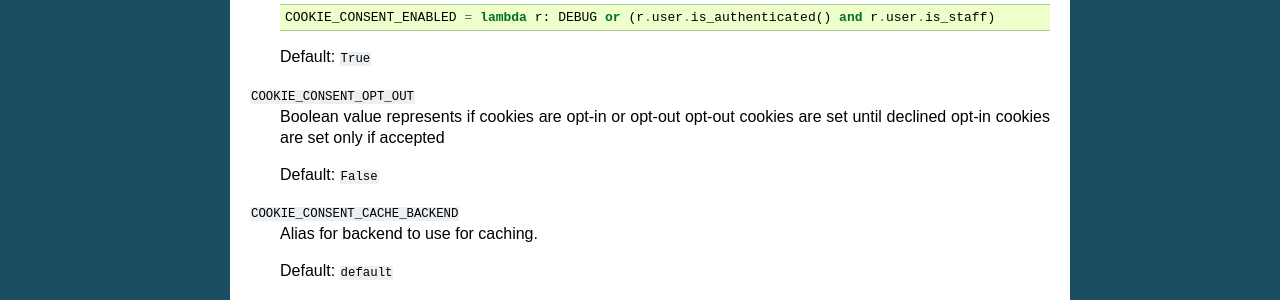
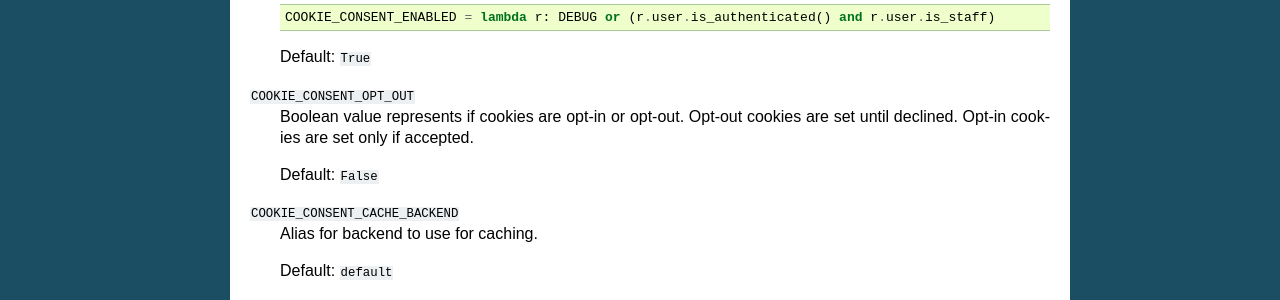
Before and after one commit to jazzband/django-cookie-consent, a Sphinx documentation site: the page built from docs/settings.rst, in a window 1280 px wide. Shown: the part 434-734 px from the top of the page. Built offline with Sphinx 7.4.7, drawn with Linux system fonts in a browser that asks for light colours; the version number is read from the project's files by our own code.

```diff
--- a/docs/settings.rst
+++ b/docs/settings.rst
@@ -26,9 +26,9 @@ Settings
   Default: ``True``
 
 ``COOKIE_CONSENT_OPT_OUT``
-  Boolean value represents if cookies are opt-in or opt-out
-  opt-out cookies are set until declined
-  opt-in cookies are set only if accepted
+  Boolean value represents if cookies are opt-in or opt-out.
+  Opt-out cookies are set until declined.
+  Opt-in cookies are set only if accepted.
 
   Default: ``False``
 
```
